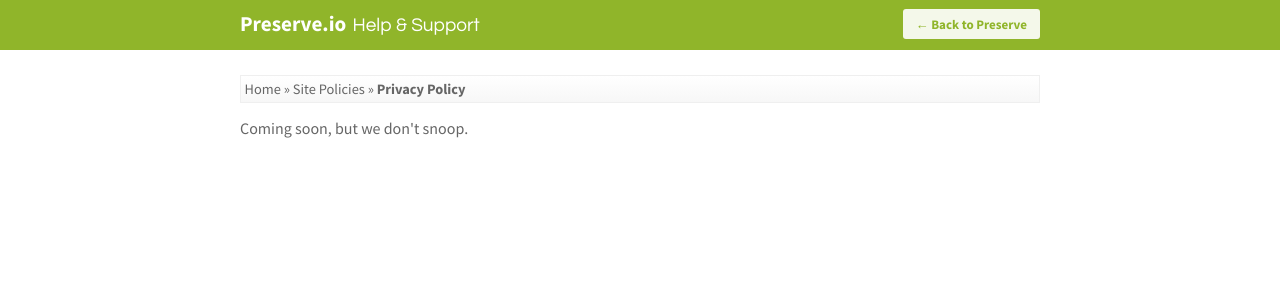
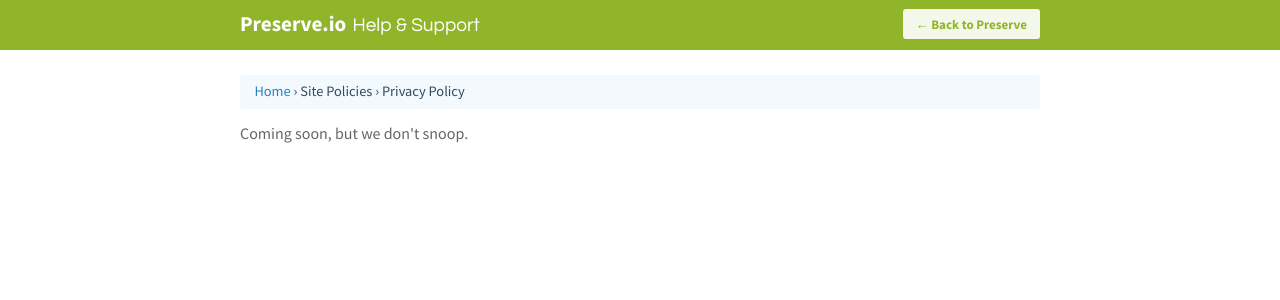
Before and after one commit to preserve/help.preserve.io, a Jekyll site: the page built from privacy.html, in a window 1280 px wide. Shown: the top 300 px of the page. Built offline with Jekyll 4.4.1, drawn with Linux system fonts in a browser that asks for light colours; nearby versions of some CDN libraries.

Commit message:
Changed styling of breadcrumbs

```diff
--- a/stylesheets/base.css
+++ b/stylesheets/base.css
@@ -37,6 +37,10 @@ a {
 
 b, strong {
   font-weight: bold; }
+
+.alt-font {
+  font-weight: normal;
+  font-family: "Questrial"; }
 
 header {
   background-color: #90b52a;
@@ -99,8 +103,6 @@ header {
       line-height: 28px;
       font-weight: 700; }
       header .tagline h2 span {
-        font-weight: normal;
-        font-family: "Questrial";
         margin-left: 2px;
         font-size: 0.9em; }
   header .buttons {
@@ -154,24 +156,17 @@ header {
 .article ul {
   margin-bottom: 1em; }
   .article ul.breadcrumbs {
-    background-color: white;
-    background-image: -webkit-gradient(linear, left top, left bottom, color-stop(0%, white), color-stop(100%, #f7f7f7));
-    background-image: -webkit-linear-gradient(top, white, #f7f7f7);
-    background-image: -moz-linear-gradient(top, white, #f7f7f7);
-    background-image: -ms-linear-gradient(top, white, #f7f7f7);
-    background-image: -o-linear-gradient(top, white, #f7f7f7);
-    background-image: linear-gradient(top, white, #f7f7f7);
-    border: 1px solid #efefef;
     font-size: 0.9em;
-    padding: 0.25em; }
+    padding: 0.5em 1em;
+    border-radius: 3px;
+    background: #f2faff;
+    color: #34495e; }
     .article ul.breadcrumbs a {
-      color: #666666; }
+      color: #2980b9; }
     .article ul.breadcrumbs li {
       display: inline; }
-      .article ul.breadcrumbs li.current {
-        font-weight: bold; }
       .article ul.breadcrumbs li:after {
-        content: " »"; }
+        content: " › "; }
       .article ul.breadcrumbs li:last-child:after {
         content: ""; }
 .article img {
```
Also changed, not shown: stylesheets/base.scss (+13 -8 lines).
